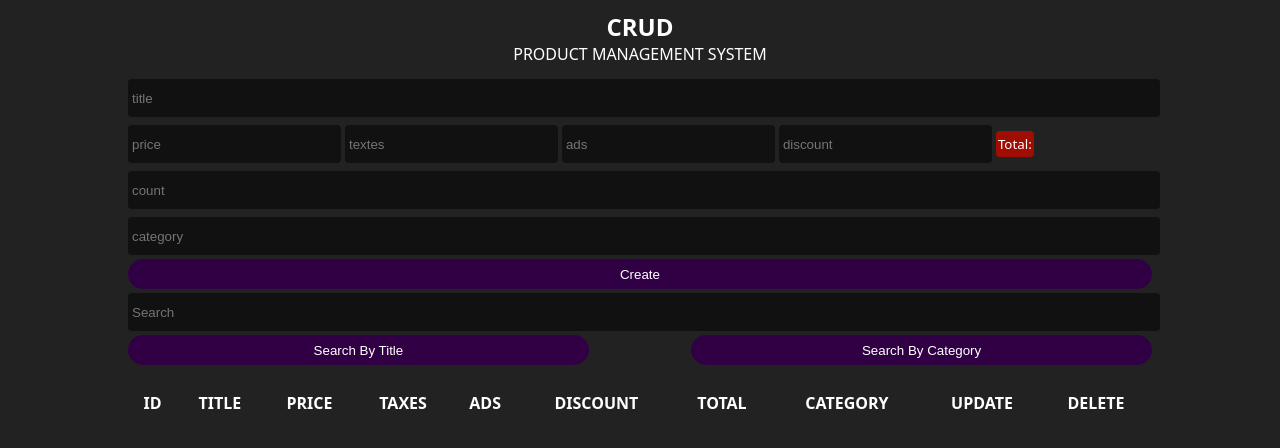
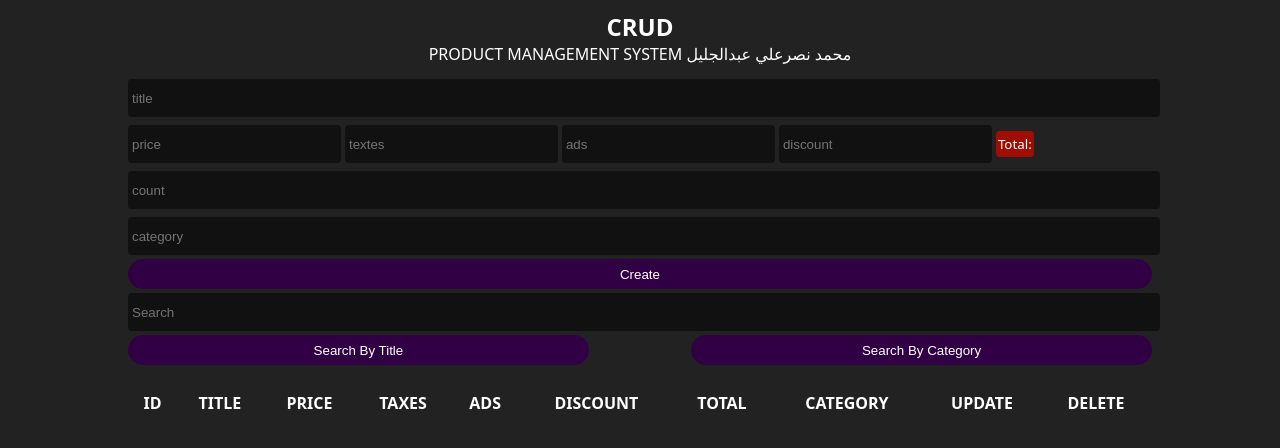
Before and after one commit to jshhsgzg/wed, a plain HTML site: page index.html in a window 1280 px wide. Drawn offline with Linux system fonts and the light colour scheme.

Commit message:
Update index.html

```diff
--- a/index.html
+++ b/index.html
@@ -11,7 +11,7 @@
     <div class="crud">
         <div class="head">
             <h2>crud</h2>
-            <p>PRODUCT MANAGEMENT SYSTEM</p>
+            <p>PRODUCT MANAGEMENT SYSTEM محمد نصرعلي عبدالجليل </p>
         </div>
         <div class="inputs">
             <input placeholder="title" type="text" id="title">
```
